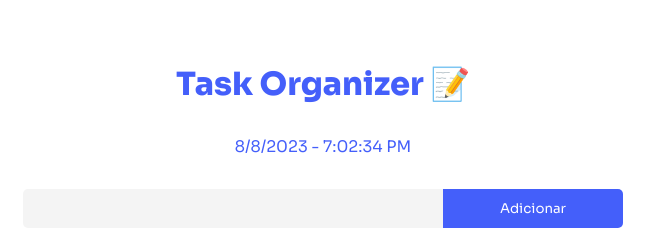
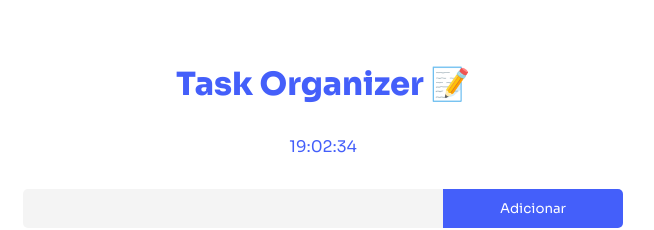
Before and after one commit to Ignacio-fabianamaria/task_organizer, a React (Vite) app: page / in a window 1280 px wide. Shown: the top 230 px of the page, without its empty margins (317-971 px from the left). Built offline with nearby package versions, Linux system fonts and the light colour scheme.

Commit message:
fix(Header): Fix date and time formatting error

```diff
--- a/src/components/Header/index.tsx
+++ b/src/components/Header/index.tsx
@@ -12,8 +12,10 @@ export function Header() {
 
   }, []);
 
-  const options = { hour: 'numeric', minute: 'numeric', second: 'numeric', hour12: false };
-  const formattedDTime = dateTime.toLocaleString(options).replace(',', ' -');
+
+
+  const options:Intl.DateTimeFormatOptions = { hour: 'numeric', minute: 'numeric', second: 'numeric', hour12: false };
+  const formattedDTime = dateTime.toLocaleString('pt-BR', options).replace(',', ' -');
 
 
 
```
